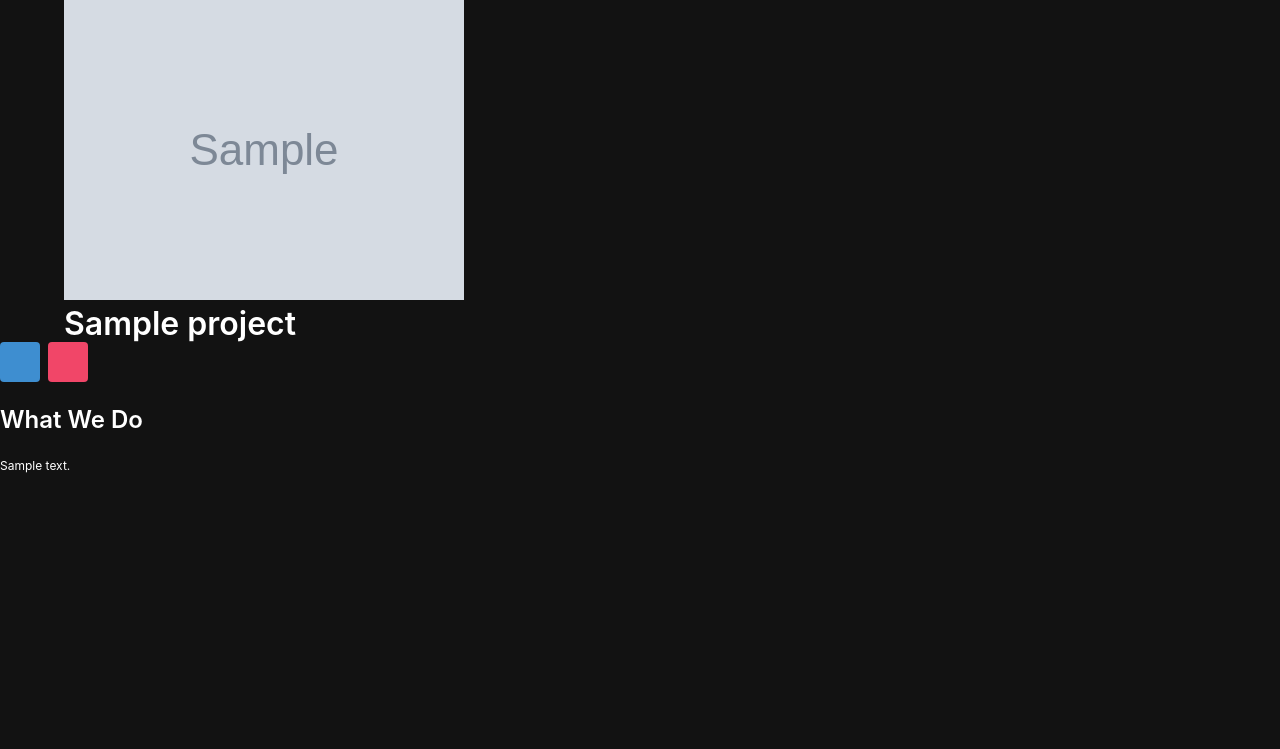
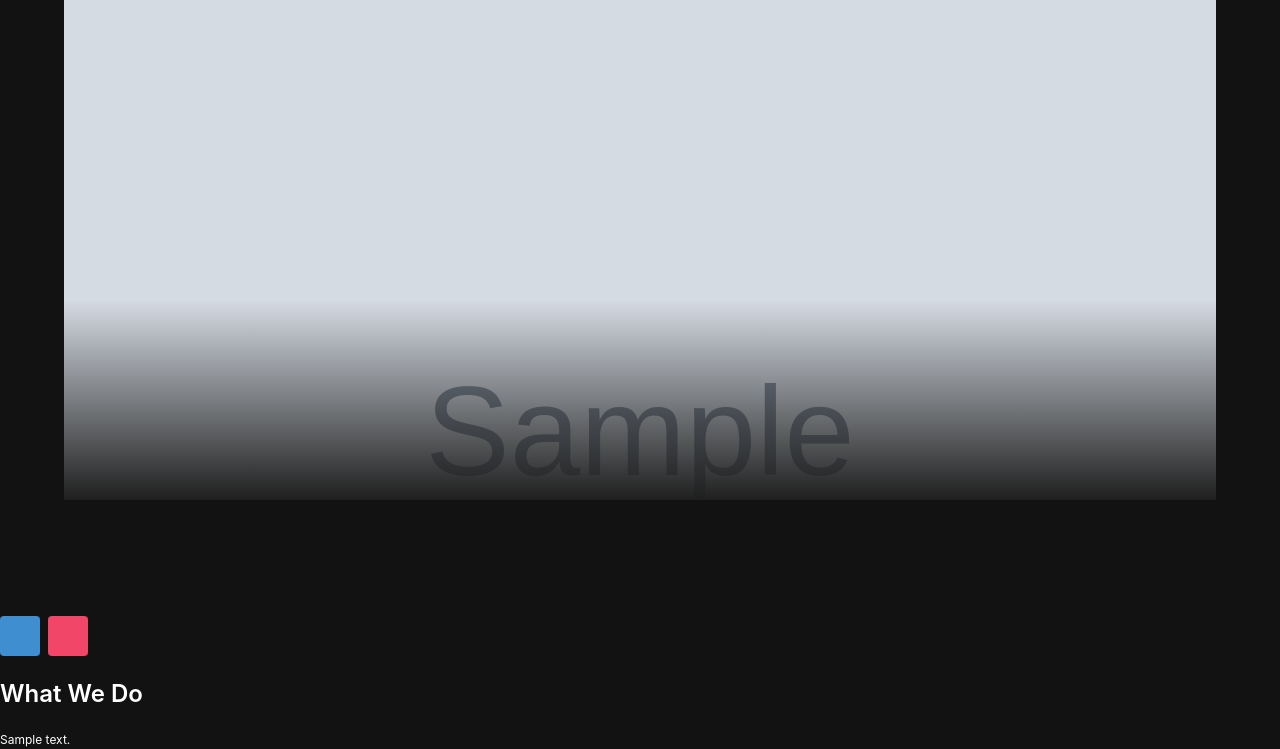
Before and after one commit to saybeeali/Original-GS-Contracting, a Django app: page /projects/1/ in a window 1280 px wide. Shown: the part 52-801 px from the top of the page. Before the commit the page ends 525 px from the top, so only its background shows below. Run offline with Django 4.2, Linux system fonts and the light colour scheme; tables that the repository leaves empty hold one stand-in row (values such as "Sample post"); grey boxes marked "Sample" are stand-in pictures.

Commit message:
troubleshooting css/href issue

```diff
--- a/main_app/static/styles/main.css
+++ b/main_app/static/styles/main.css
@@ -8,6 +8,11 @@
   h2,
   h3 {
     color: #ffffff;
+  }
+
+  .container {
+    padding: 40px;
+    padding-right: 0;
   }
 
   .title {
@@ -22,7 +27,7 @@
   }
 
   .gallery .card {
-    transition: .1s linear;
+    transition: 0.1s linear;
   }
 
   .gallery .card:hover {
@@ -33,3 +38,35 @@
   p {
     font-size: 12px;
   }
+
+  .detail__img {
+    position: absolute;
+    left: 0;
+    top: 0;
+    width: 100%;
+    height: 500px;
+    background-color: #ffffff;
+    overflow: hidden;
+  }
+
+  .detail__img::after {
+    content: "";
+    background-image: linear-gradient(transparent 60%, #1f1f1f);
+    position: absolute;
+    top: 0;
+    left: 0;
+    width: 100%;
+    height: 100%;
+    z-index: 5;
+  }
+
+  img {
+    width: 100%;
+    height: 500px;
+    object-fit: cover;
+    object-position: top;
+  }
+
+  .detail__container {
+    margin-top: 500px;
+  }
--- a/main_app/templates/project_list.html
+++ b/main_app/templates/project_list.html
@@ -13,8 +13,10 @@
   </div>
   <a class="button is-dark" href="{% url 'project_list' %}">Clear Search</a>
 </form>
+
 <div class="gallery">
   {% for project in projects %}
+  <a href="{% url "project_detail" project.pk %}"></a>
     <div class="card">
       <div class="card-image">
         <figure class="image is-square">
```
Lines whose indentation alone changed are shown as unchanged.
